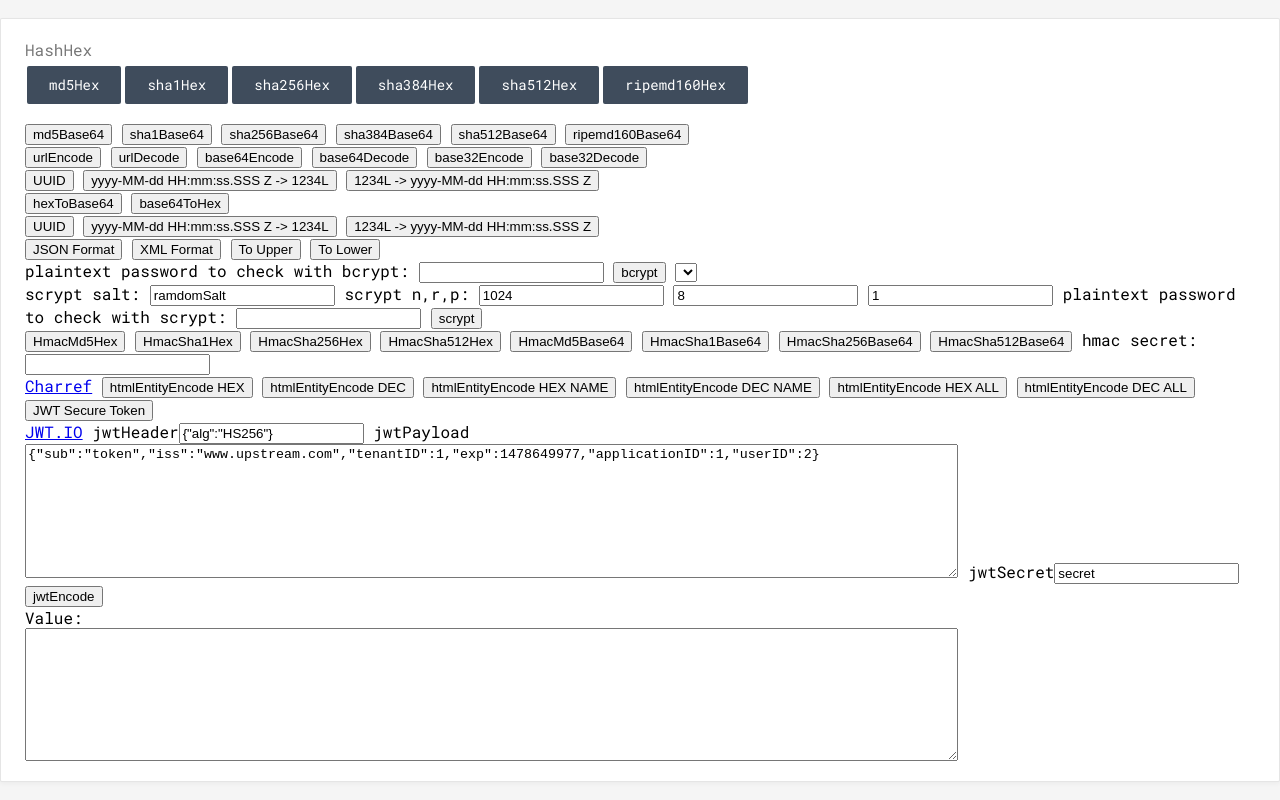
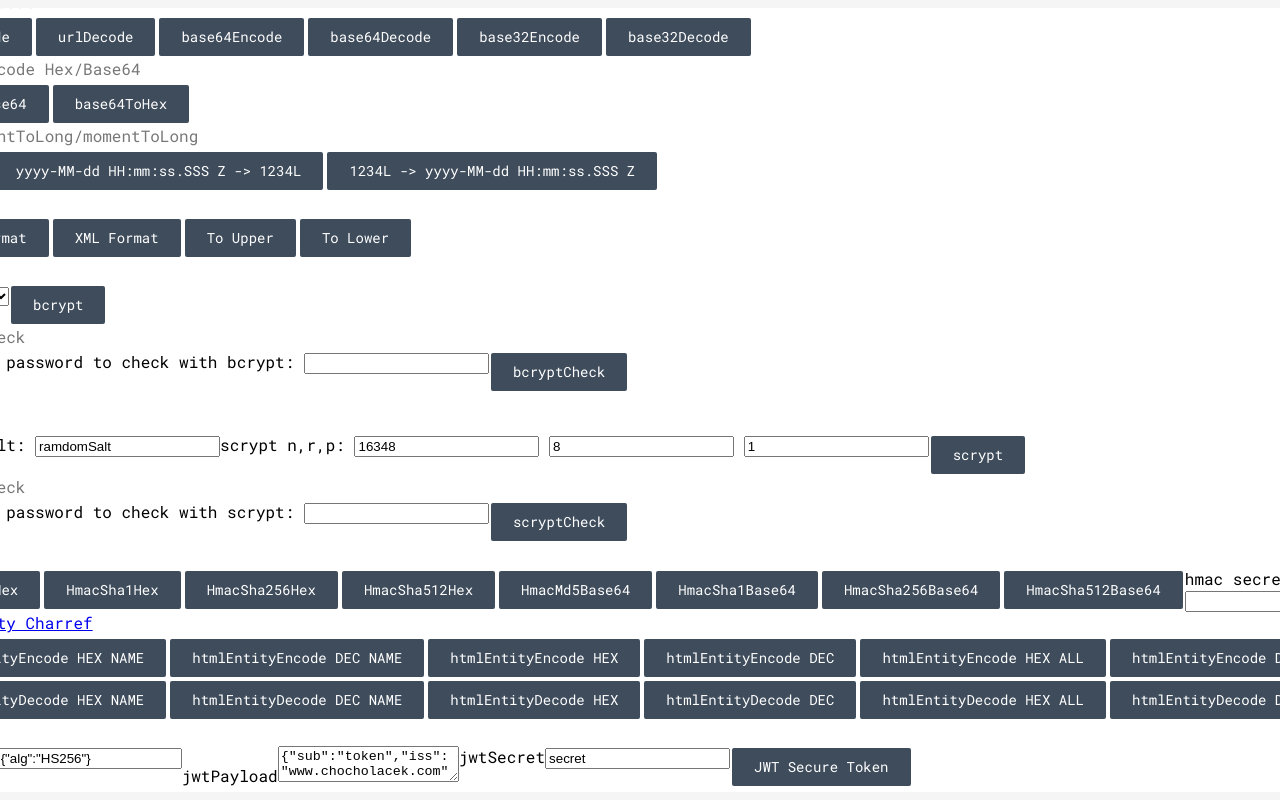
Before and after one commit to peeeto/transcoderng, a website: page index.html in a window 1280 px wide. Drawn offline with Linux system fonts and the light colour scheme; files that its build step writes are made by us from their sources.

Commit message:
restyle buttons

```diff
--- a/index.html
+++ b/index.html
@@ -4,15 +4,15 @@
     <meta lang="en" charset="utf-8">
     <meta http-equiv="X-UA-Compatible" content="IE=edge">
     <meta name="viewport" content="width=device-width, initial-scale=1">
-    <link href="assets/css/main.css?v=1578516432490" rel="stylesheet">
+    <link href="assets/css/main.css?v=1579208179171" rel="stylesheet">
 
     <title>Transcoderng</title>
     <!--DIST-START-->
-    <script src="assets/js/dist/main.min.js?v=1578516432490"></script>
+    <script src="assets/js/dist/main.min.js?v=1579208179171"></script>
     <!--DIST-END-->
     <!--DEV-START
-    <script src="assets/js/dist/main.js?v=1578516432490"></script>
-    <script src="assets/js/functions.js?v=1578516432490"></script>
+    <script src="assets/js/dist/main.js?v=1579208179171"></script>
+    <script src="assets/js/functions.js?v=1579208179171"></script>
     DEV-END-->
 </head>
 <body>
@@ -27,212 +27,134 @@
             <a href="#" class="btn" id="sha512Hex" onclick="encode(getPanel(), CryptoJS.SHA512, CryptoJS.enc.Hex)"><span>sha512Hex</span></a>
             <a href="#" class="btn" id="ripemd160Hex" onclick="encode(getPanel(), CryptoJS.RIPEMD160, CryptoJS.enc.Hex)"><span>ripemd160Hex</span></a>
         </div>
-    </div>
-    <div id="hashBase64" class="row">
-        <div class="btn-group">
-            <input id="md5Base64" type="button" value="md5Base64"
-                   onclick="encode(getPanel(), CryptoJS.MD5, CryptoJS.enc.Base64)"
-                   title="echo -n 'text to be encrypted' | openssl md5 -binary | openssl base64"/>
-            <input id="sha1Base64" type="button" value="sha1Base64"
-                   onclick="encode(getPanel(), CryptoJS.SHA1, CryptoJS.enc.Base64)"/>
-            <input id="sha256Base64" type="button" value="sha256Base64"
-                   onclick="encode(getPanel(), CryptoJS.SHA256, CryptoJS.enc.Base64)"/>
-            <input id="sha384Base64" type="button" value="sha384Base64"
-                   onclick="encode(getPanel(), CryptoJS.SHA384, CryptoJS.enc.Base64)"/>
-            <input id="sha512Base64" type="button" value="sha512Base64"
-                   onclick="encode(getPanel(), CryptoJS.SHA512, CryptoJS.enc.Base64)"/>
-            <input id="ripemd160Base64" type="button" value="ripemd160Base64"
-                   onclick="encode(getPanel(), CryptoJS.RIPEMD160, CryptoJS.enc.Base64)"/>
+        <div class="actions-title">HashBase64</div>
+        <div class="actions-content">
+            <a href='#' class="btn" id="md5Base64" onclick="encode(getPanel(), CryptoJS.MD5, CryptoJS.enc.Base64)" title="echo -n 'text to be encrypted' | openssl md5 -binary | openssl base64"><span>md5Base64</span></a>
+            <a href='#' class="btn" id="sha1Base64" onclick="encode(getPanel(), CryptoJS.SHA1, CryptoJS.enc.Base64)"><span>sha1Base64</span></a>
+            <a href='#' class="btn" id="sha256Base64" onclick="encode(getPanel(), CryptoJS.SHA256, CryptoJS.enc.Base64)"><span>sha256Base64</span></a>
+            <a href='#' class="btn" id="sha384Base64" onclick="encode(getPanel(), CryptoJS.SHA384, CryptoJS.enc.Base64)"><span>sha384Base64</span></a>
+            <a href='#' class="btn" id="sha512Base64" onclick="encode(getPanel(), CryptoJS.SHA512, CryptoJS.enc.Base64)"><span>sha512Base64</span></a>
+            <a href='#' class="btn" id="ripemd160Base64" onclick="encode(getPanel(), CryptoJS.RIPEMD160, CryptoJS.enc.Base64)"><span>ripemd160Base64</span></a>
         </div>
-    </div>
-    <div id="encodeDecode" class="row">
-        <div class="btn-group">
-            <input id="urlEncode" type="button" value="urlEncode" onclick="encode(getPanel(), encodeURIComponent)"/>
-            <input id="urlDecode" type="button" value="urlDecode" onclick="encode(getPanel(), decodeURIComponent)"/>
-            <input id="base64Encode" type="button" value="base64Encode"
-                   onclick="encode(getPanel(), base64Encode )"/>
-            <input id="base64Decode" type="button" value="base64Decode" onclick="encode(getPanel(), base64Decode)"/>
-            <input id="base32Encode" type="button" value="base32Encode"
-                   onclick="encode(getPanel(), CryptoJS.enc.Utf8.parse, CryptoJS.enc.Base32)"/>
-            <input id="base32Decode" type="button" value="base32Decode"
-                   onclick="encode(getPanel(), CryptoJS.enc.Base32.parse, CryptoJS.enc.Utf8)"/>
+        <div class="actions-title">Encode/Decode</div>
+        <div class="actions-content">
+            <a href="#" class="btn" id="urlEncode" onclick="encode(getPanel(), encodeURIComponent)"><span>urlEncode</span></a>
+            <a href="#" class="btn" id="urlDecode" onclick="encode(getPanel(), decodeURIComponent)"><span>urlDecode</span></a>
+            <a href="#" class="btn" id="base64Encode" onclick="encode(getPanel(), base64Encode )"><span>base64Encode</span></a>
+            <a href="#" class="btn" id="base64Decode" onclick="encode(getPanel(), base64Decode)"><span>base64Decode</span></a>
+            <a href="#" class="btn" id="base32Encode" onclick="encode(getPanel(), CryptoJS.enc.Utf8.parse, CryptoJS.enc.Base32)"><span>base32Encode</span></a>
+            <a href="#" class="btn" id="base32Decode" onclick="encode(getPanel(), CryptoJS.enc.Base32.parse, CryptoJS.enc.Utf8)"><span>base32Decode</span></a>
         </div>
-    </div>
-    <div id="ids" class="row">
-        <div class="btn-group">
-            <input id="UUID" type="button" value="UUID" onclick="encode(getPanel(), guid)"/>
-            <input id="momentToLong" type="button" value="yyyy-MM-dd HH:mm:ss.SSS Z -> 1234L"
-                   onclick="encode(getPanel(), stringToMillis)"/>
-            <input id="longToMoment" type="button" value="1234L -> yyyy-MM-dd HH:mm:ss.SSS Z"
-                   onclick="encode(getPanel(), millisToString)"/>
+        <div class="actions-title">Encode/Decode Hex/Base64</div>
+        <div class="actions-content">
+            <a href="#" class="btn" id="hexToBase64" onclick="encode(getPanel(), CryptoJS.enc.Hex.parse, CryptoJS.enc.Base64)"><span>hexToBase64</span></a>
+            <a href="#" class="btn" id="base64ToHex" onclick="encode(getPanel(), function(str){return CryptoJS.enc.Base64.parse(str);}, CryptoJS.enc.Hex)"><span>base64ToHex</span></a>
         </div>
-    </div>
-    <div id="hexBase" class="row">
-        <div class="btn-group">
-            <!--<div class="col-md-8">-->
-            <input id="hexToBase64" type="button" value="hexToBase64"
-                   onclick="encode(getPanel(), CryptoJS.enc.Hex.parse, CryptoJS.enc.Base64)"/>
-            <!--</div>-->
-            <!--<div class="col-md-4">-->
-            <input id="base64ToHex" type="button" value="base64ToHex"
-                   onclick="encode(getPanel(), function(str){return CryptoJS.enc.Base64.parse(str);}, CryptoJS.enc.Hex)"/>
-            <!--</div>-->
+        <div class="actions-title">UUID/momentToLong/momentToLong</div>
+        <div class="actions-content">
+            <a href="#" class="btn" id="UUID" onclick="encode(getPanel(), guid)"><span>UUID</span></a>
+            <a href="#" class="btn" id="momentToLong" onclick="encode(getPanel(), stringToMillis)"><span>yyyy-MM-dd HH:mm:ss.SSS Z -> 1234L</span></a>
+            <a href="#" class="btn" id="longToMoment" onclick="encode(getPanel(), millisToString)"><span>1234L -> yyyy-MM-dd HH:mm:ss.SSS Z</span></a>
         </div>
-    </div>
-    <div id="ids" class="row">
-        <div class="btn-group">
-            <input id="UUID" type="button" value="UUID" onclick="encode(getPanel(), guid)"/>
-            <input id="momentToLong" type="button" value="yyyy-MM-dd HH:mm:ss.SSS Z -> 1234L"
-                   onclick="encode(getPanel(), stringToMillis)"/>
-            <input id="longToMoment" type="button" value="1234L -> yyyy-MM-dd HH:mm:ss.SSS Z"
-                   onclick="encode(getPanel(), millisToString)"/>
+        <div class="actions-title">Format</div>
+        <div class="actions-content">
+            <a href="#" class="btn" id="jsonFormat" onclick="encode(getPanel(), jsonFormat)"><span>JSON Format</span></a>
+            <a href="#" class="btn" id="xmlFormat" onclick="encode(getPanel(), xmlFormat)"><span>XML Format</span></a>
+            <a href="#" class="btn" id="toUpper" onclick="encode(getPanel(), toUpperCase)"><span>To Upper</span></a>
+            <a href="#" class="btn" id="toLower" onclick="encode(getPanel(), toLowerCase)"><span>To Lower</span></a>
         </div>
-    </div>
-    <div id="format" class="row">
-        <div class="btn-group">
-            <input id="jsonFormat" type="button" value="JSON Format" onclick="encode(getPanel(), jsonFormat)"/>
-            <input id="xmlFormat" type="button" value="XML Format" onclick="encode(getPanel(), xmlFormat)"/>
-            <input id="toUpper" type="button" value="To Upper"
-                   onclick="encode(getPanel(), toUpperCase)"/>
-            <input id="toLower" type="button" value="To Lower"
-                   onclick="encode(getPanel(), toLowerCase)"/>
+        <div class="actions-title">Bcrypt</div>
+        <div class="actions-content">
+            <label>rounds:
+                <select id="bcryptRounds"></select>
+            </label>
+            <a href="#" id="bcrypt" class="btn"
+               onclick="bc($('#bcryptPass').val(), getPanel().val(), $('#bcryptRounds').val(), function (res) { getPanel().val(res);}, function (res) { alert('Password and Hash are: ' + (!!res ? 'OK' : 'NOT ok'));},function (err) { alert('Hash does not contain Salt to check: ' + err)})">
+                <span>bcrypt</span>
+            </a>
         </div>
-    </div>
-    <div id="bcrypts" class="row">
-        <div class="btn-group">
+        <div class="actions-title">Bcrypt Check</div>
+        <div class="actions-content">
             <label>plaintext password to check with bcrypt:
                 <input id="bcryptPass" type="text" value="" title="plaintext password to check with bcrypt"/>
             </label>
-            <input id="bcrypt" type="button" value="bcrypt"
-                   onclick="bc(
-                       $('#bcryptPass').val(),
-                        getPanel().val(),
-                       $('#bcryptRounds').val(),
-                       function (res) { getPanel().val(res);},
-                       function (res) { alert('Password and Hash are: ' + (!!res ? 'OK' : 'NOT ok'));},
-                       function (err) { alert('Hash does not contain Salt to check: ' + err)}
-                        )"/>
-            <select id="bcryptRounds"></select>
+            <a href="#" id="bcryptCheck" class="btn"
+               onclick="bc($('#bcryptPass').val(), getPanel().val(), $('#bcryptRounds').val(), function (res) { getPanel().val(res);}, function (res) { alert('Password and Hash are: ' + (!!res ? 'OK' : 'NOT ok'));},function (err) { alert('Hash does not contain Salt to check: ' + err)})">
+                <span>bcryptCheck</span>
+            </a>
         </div>
     </div>
-    <div id="scrypts" class="row">
-        <div class="btn-group">
-            <label>scrypt salt:
-                <input id="scryptSalt" type="text" value="ramdomSalt">
-            </label>
-            <label>scrypt n,r,p:
-                <input id="scryptN" type="text" value="1024"
-                       title="must be a power of two, 2^14=16384, 2^20=1048576">
-                <input id="scryptR" type="text" value="8">
-                <input id="scryptP" type="text" value="1">
-            </label>
-            <label>plaintext password to check with scrypt:
-                <input id="scryptPass" type="text" value="" title="plaintext password to check with scrypt"/>
-            </label>
-            <input id="scrypt" type="button" value="scrypt"
-                   onclick="getPanel().val(sc($('#scryptPass').val(), getPanel().val(), $('#scryptSalt').val(), $('#scryptN').val(), $('#scryptR').val(), $('#scryptP').val()))"/>
-        </div>
+    <div class="actions-title">Scrypt</div>
+    <div class="actions-content">
+        <label>scrypt salt:
+            <input id="scryptSalt" type="text" value="ramdomSalt">
+        </label>
+        <label><span title="N - CPU/memory cost parameter.
+p - Parallelization parameter; a positive integer satisfying p ≤ (232− 1) * hLen / MFLen.
+r - The blocksize parameter, which fine-tunes sequential memory read size and performance. 8 is commonly used.">scrypt n,r,p:</span>
+            <input id="scryptN" type="text" value="16348" title="must be a power of two, 2^14=16384, 2^20=1048576">
+            <input id="scryptR" type="text" value="8">
+            <input id="scryptP" type="text" value="1">
+        </label>
+        <a href="#" id="scrypt" class="btn" onclick="getPanel().val(sc($('#scryptPass').val(), getPanel().val(), $('#scryptSalt').val(), $('#scryptN').val(), $('#scryptR').val(), $('#scryptP').val()))">
+            <span>scrypt</span>
+        </a>
     </div>
-    <div id="hmacs" class="row">
-        <div class="btn-group">
-            <input id="HmacMd5Hex" type="button" value="HmacMd5Hex"
-                   onclick="encode(getPanel(), function(str){return CryptoJS.HmacMD5(str, $('#HmacSecret').val());}, CryptoJS.enc.Hex)"/>
-            <input id="HmacSha1Hex" type="button" value="HmacSha1Hex"
-                   onclick="encode(getPanel(), function(str){return CryptoJS.HmacSHA1(str, $('#HmacSecret').val());}, CryptoJS.enc.Hex)"/>
-            <input id="HmacSha256Hex" type="button" value="HmacSha256Hex"
-                   onclick="encode(getPanel(), function(str){return CryptoJS.HmacSHA256(str, $('#HmacSecret').val());}, CryptoJS.enc.Hex)"/>
-            <input id="HmacSha512Hex" type="button" value="HmacSha512Hex"
-                   onclick="encode(getPanel(), function(str){return CryptoJS.HmacSHA512(str, $('#HmacSecret').val());}, CryptoJS.enc.Hex)"/>
-            <!--</div>-->
-            <!--<div id="cEight">-->
-            <input id="HmacMd5Base64" type="button" value="HmacMd5Base64"
-                   onclick="encode(getPanel(), function(str){return CryptoJS.HmacMD5(str, $('#HmacSecret').val());}, CryptoJS.enc.Base64)"/>
-            <input id="HmacSha1Base64" type="button" value="HmacSha1Base64"
-                   onclick="encode(getPanel(), function(str){return CryptoJS.HmacSHA1(str, $('#HmacSecret').val());}, CryptoJS.enc.Base64)"/>
-            <input id="HmacSha256Base64" type="button" value="HmacSha256Base64"
-                   onclick="encode(getPanel(), function(str){return CryptoJS.HmacSHA256(str, $('#HmacSecret').val());}, CryptoJS.enc.Base64)"/>
-            <input id="HmacSha512Base64" type="button" value="HmacSha512Base64"
-                   onclick="encode(getPanel(), function(str){return CryptoJS.HmacSHA512(str, $('#HmacSecret').val());}, CryptoJS.enc.Base64)"/>
-            <label>hmac secret:<input id="HmacSecret" type="text" value="" title="hmac secret"/> </label>
-        </div>
+    <div class="actions-title">Scrypt Check</div>
+    <div class="actions-content">
+        <label>plaintext password to check with scrypt: <input id="scryptPass" type="text" value="" title="plaintext password to check with scrypt"/> </label>
+        <a href="#" id="scryptCheck" class="btn" onclick="getPanel().val(sc($('#scryptPass').val(), getPanel().val(), $('#scryptSalt').val(), $('#scryptN').val(), $('#scryptR').val(), $('#scryptP').val()))">
+            <span>scryptCheck</span>
+        </a>
     </div>
-    <div id="htmlEntity" class="row">
-        <a href="https://dev.w3.org/html5/html-author/charref">Charref</a>
-        <input id="htmlEntityEncodeHex" type="button" value="htmlEntityEncode HEX"
-               onclick="encode(getPanel(), he.encode, CryptoJS.enc.Utf8)"/>
-        <input id="htmlEntityEncodeDec" type="button" value="htmlEntityEncode DEC"
-               onclick="encode(getPanel(), function(str){
-                     return he.encode(str, {
-                        'decimal': true
-                     });
-                   }, CryptoJS.enc.Utf8)"/>
-        <input id="htmlEntityEncodeHexName" type="button" value="htmlEntityEncode HEX NAME"
-               onclick="encode(getPanel(), function(str){
-                     return he.encode(str, {
-                        'useNamedReferences': true
-                     });
-                   }, CryptoJS.enc.Utf8)"/>
-        <input id="htmlEntityEncodeDecName" type="button" value="htmlEntityEncode DEC NAME"
-               onclick="encode(getPanel(), function(str){
-                     return he.encode(str, {
-                        'useNamedReferences': true,
-                        'decimal': true
-                     });
-                   }, CryptoJS.enc.Utf8)"/>
-        <input id="htmlEntityEncodeHexEverything" type="button" value="htmlEntityEncode HEX ALL"
-               onclick="encode(getPanel(), function(str){
-                     return he.encode(str, {
-                        'encodeEverything': true,
-                     });
-                   }, CryptoJS.enc.Utf8)"/>
-        <input id="htmlEntityEncodeDecEverything" type="button" value="htmlEntityEncode DEC ALL"
-               onclick="encode(getPanel(), function(str){
-                     return he.encode(str, {
-                        'encodeEverything': true,
-                        'decimal': true
-                     });
-                   }, CryptoJS.enc.Utf8)"/>
+    <div class="actions-title">Hmac</div>
+    <div class="actions-content">
+        <a href="#" class="btn" id="HmacMd5Hex" onclick="encode(getPanel(), function(str){return CryptoJS.HmacMD5(str, $('#HmacSecret').val());}, CryptoJS.enc.Hex)"><span>HmacMd5Hex</span></a>
+        <a href="#" class="btn" id="HmacSha1Hex" onclick="encode(getPanel(), function(str){return CryptoJS.HmacSHA1(str, $('#HmacSecret').val());}, CryptoJS.enc.Hex)"><span>HmacSha1Hex</span></a>
+        <a href="#" class="btn" id="HmacSha256Hex" onclick="encode(getPanel(), function(str){return CryptoJS.HmacSHA256(str, $('#HmacSecret').val());}, CryptoJS.enc.Hex)"><span>HmacSha256Hex</span></a>
+        <a href="#" class="btn" id="HmacSha512Hex" onclick="encode(getPanel(), function(str){return CryptoJS.HmacSHA512(str, $('#HmacSecret').val());}, CryptoJS.enc.Hex)"><span>HmacSha512Hex</span></a>
+        <a href="#" class="btn" id="HmacMd5Base64" onclick="encode(getPanel(), function(str){return CryptoJS.HmacMD5(str, $('#HmacSecret').val());}, CryptoJS.enc.Base64)"><span>HmacMd5Base64</span></a>
+        <a href="#" class="btn" id="HmacSha1Base64" onclick="encode(getPanel(), function(str){return CryptoJS.HmacSHA1(str, $('#HmacSecret').val());}, CryptoJS.enc.Base64)"><span>HmacSha1Base64</span></a>
+        <a href="#" class="btn" id="HmacSha256Base64" onclick="encode(getPanel(), function(str){return CryptoJS.HmacSHA256(str, $('#HmacSecret').val());}, CryptoJS.enc.Base64)"><span>HmacSha256Base64</span></a>
+        <a href="#" class="btn" id="HmacSha512Base64" onclick="encode(getPanel(), function(str){return CryptoJS.HmacSHA512(str, $('#HmacSecret').val());}, CryptoJS.enc.Base64)"><span>HmacSha512Base64</span></a>
+        <label>hmac secret:<input id="HmacSecret" type="text" value="" title="hmac secret"/> </label>
     </div>
-    <div id="jwt-button" class="row">
-        <button type="button" data-toggle="collapse" data-target="#jwt">JWT Secure Token</button>
+    <div class="actions-title">
+        <a href="https://dev.w3.org/html5/html-author/charref"><span>Html Entity Charref</span></a>
     </div>
-    <div id="jwt" class="row; collapse">
-        <a href="https://jwt.io/">JWT.IO</a>
+    <div class="actions-content">
+        <a href="#" class="btn" id="htmlEntityEncodeHexName" type="button" onclick="encode(getPanel(), function(str){ return he.encode(str, { 'useNamedReferences': true }); }, CryptoJS.enc.Utf8)"><span>htmlEntityEncode HEX NAME</span></a>
+        <a href="#" class="btn" id="htmlEntityEncodeDecName" type="button"
+           onclick="encode(getPanel(), function(str){ return he.encode(str, { 'useNamedReferences': true, 'decimal': true }); }, CryptoJS.enc.Utf8)"><span>htmlEntityEncode DEC NAME</span></a>
+        <a href="#" class="btn" id="htmlEntityEncodeHex" type="button" onclick="encode(getPanel(), he.encode, CryptoJS.enc.Utf8)"><span>htmlEntityEncode HEX</span></a>
+        <a href="#" class="btn" id="htmlEntityEncodeDec" type="button" onclick="encode(getPanel(), function(str){ return he.encode(str, { 'decimal': true }); }, CryptoJS.enc.Utf8)"><span>htmlEntityEncode DEC</span></a>
+        <a href="#" class="btn" id="htmlEntityEncodeHexEverything" type="button" onclick="encode(getPanel(), function(str){ return he.encode(str, { 'encodeEverything': true, }); }, CryptoJS.enc.Utf8)"><span>htmlEntityEncode HEX ALL</span></a>
+        <a href="#" class="btn" id="htmlEntityEncodeDecEverything" type="button"
+           onclick="encode(getPanel(), function(str){ return he.encode(str, { 'encodeEverything': true, 'decimal': true }); }, CryptoJS.enc.Utf8)"><span>htmlEntityEncode DEC ALL</span></a>
+    </div>
+    <div class="actions-content">
+        <a href="#" class="btn" id="htmlEntityDecodeHexName" type="button" onclick="encode(getPanel(), function(str){ return he.decode(str, { 'useNamedReferences': true }); }, CryptoJS.enc.Utf8)"><span>htmlEntityDecode HEX NAME</span></a>
+        <a href="#" class="btn" id="htmlEntityDecodeDecName" type="button"
+           onclick="encode(getPanel(), function(str){ return he.decode(str, { 'useNamedReferences': true, 'decimal': true }); }, CryptoJS.enc.Utf8)"><span>htmlEntityDecode DEC NAME</span></a>
+        <a href="#" class="btn" id="htmlEntityDecodeHex" type="button" onclick="encode(getPanel(), he.decode, CryptoJS.enc.Utf8)"><span>htmlEntityDecode HEX</span></a>
+        <a href="#" class="btn" id="htmlEntityDecodeDec" type="button" onclick="encode(getPanel(), function(str){ return he.decode(str, { 'decimal': true }); }, CryptoJS.enc.Utf8)"><span>htmlEntityDecode DEC</span></a>
+        <a href="#" class="btn" id="htmlEntityDecodeHexEverything" type="button" onclick="encode(getPanel(), function(str){ return he.decode(str, { 'decodeEverything': true, }); }, CryptoJS.enc.Utf8)"><span>htmlEntityDecode HEX ALL</span></a>
+        <a href="#" class="btn" id="htmlEntityDecodeDecEverything" type="button"
+           onclick="encode(getPanel(), function(str){ return he.decode(str, { 'decodeEverything': true, 'decimal': true }); }, CryptoJS.enc.Utf8)"><span>htmlEntityDecode DEC ALL</span></a>
+    </div>
+    <div class="actions-title">
+        <a href="https://jwt.io/"><span>JWT.IO</span></a>
+    </div>
+    <div class="actions-content">
         <label>jwtHeader<input id="jwtHeader" type="text" value='{"alg":"HS256"}' title="must be valid jwt header"/></label>
-        <label>jwtPayload<textarea id="jwtPayload" name="jwtPayload"
-                                   style="width: 70em; height:10em">{"sub":"token","iss":"www.upstream.com","tenantID":1,"exp":1478649977,"applicationID":1,"userID":2}</textarea></label>
+        <label>jwtPayload<textarea id="jwtPayload" name="jwtPayload">{"sub":"token","iss":"www.chocholacek.com","tenantID":1,"exp":1478649977,"applicationID":1,"userID":2}</textarea></label>
         <label>jwtSecret<input id="jwtSecret" type="text" value='secret' title='secret to sign jwt'/></label>
-        <input id="jwtEncode" type="button" value="jwtEncode"
-               onclick="encode(getPanel(), function(str){return jwtPrapare(
-                           $('#jwtHeader').val(),
-                           $('#jwtPayload').val(),
-                           $('#jwtSecret').val()
-                           );}, CryptoJS.enc.Utf8)"/>
+        <a href="#" class="btn" id="jwtEncode" onclick="encode(getPanel(), function(str){return jwtPrapare( $('#jwtHeader').val(), $('#jwtPayload').val(), $('#jwtSecret').val() );}, CryptoJS.enc.Utf8)"><span>JWT Secure Token</span></a>
     </div>
-
-    <div id="panels" class="row">
-        <label for="panel">Value:
-            <br/>
-            <form>
-                <textarea id="panel" name="panel" style="width: 70em; height:10em"></textarea>
-            </form>
-        </label>
+    <div class="actions-title">Value</div>
+    <div class="actions-content">
+        <textarea id="panel" name="panel" style="width: 70em; height:10em"></textarea>
     </div>
 </div>
-<script>
-    //        var editor = CodeMirror.fromTextArea(document.getElementById("panel"), {
-    //            lineNumbers: true,
-    //            matchBrackets: true
-    //        });
-    // var btnFn = function () {
-    //     $(this)
-    //         .addClass("btn")
-    //         .addClass('btn-default')
-    //     ;
-    // };
-    // $("input[type='button']").each(btnFn);
-    // $("button").each(btnFn)
-
-</script>
 </body>
 </html>
```
Also changed, not shown: assets/templates/index.html (+50 -65 lines).
